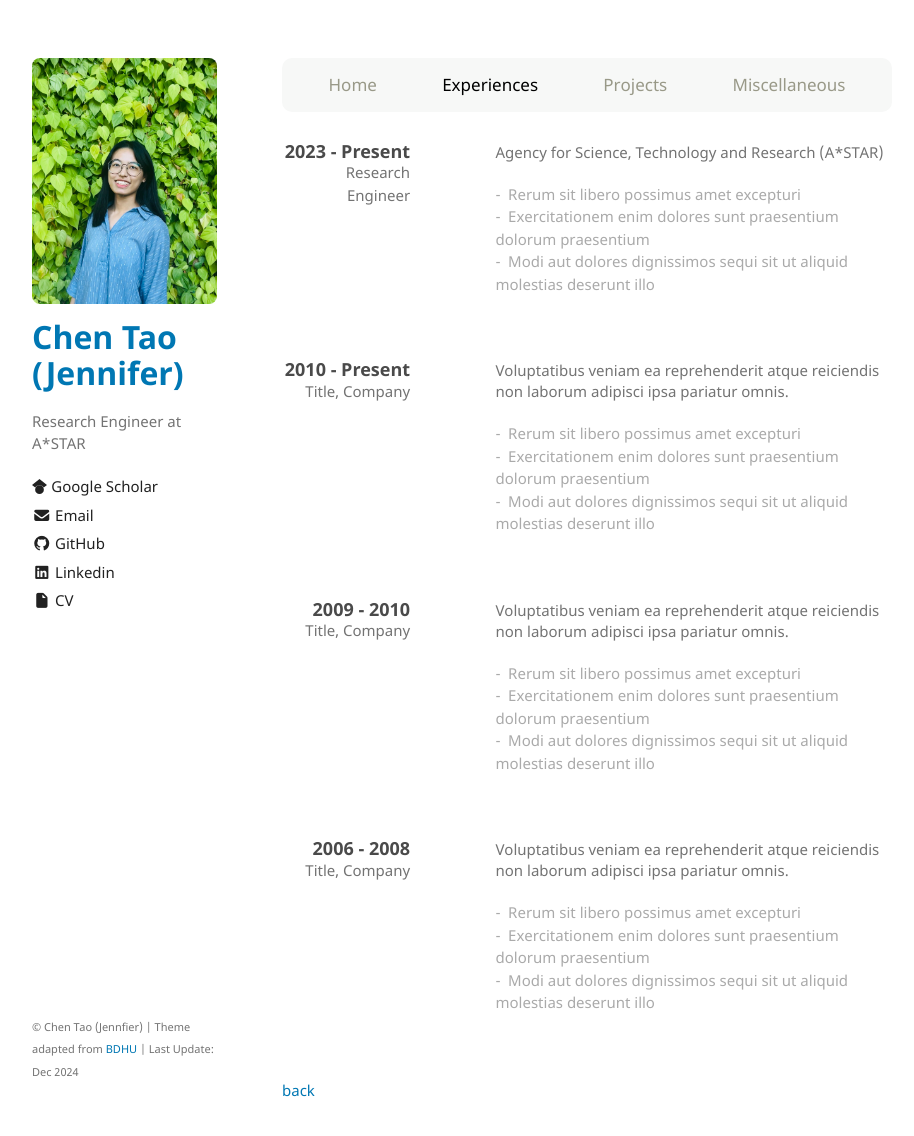
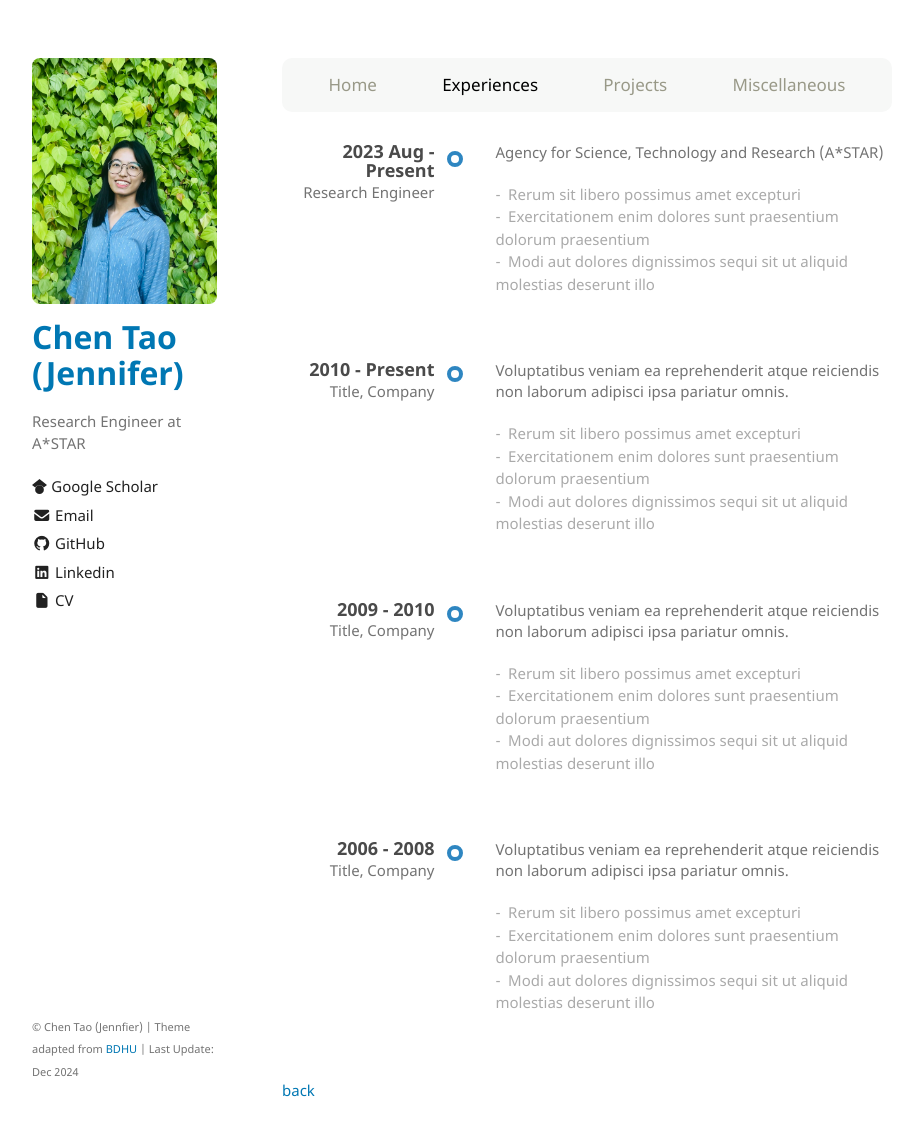
Before and after one commit to TAOC0002/TAOC0002.github.io, a Jekyll site: the page built from another-page.md, in a window 1280 px wide and 1151 px high. Shown: the top 1136 px of the window, without its empty margins (178-1092 px from the left). Built offline with Jekyll 4.4.1, drawn with Linux system fonts in a browser that asks for light colours; the repository's description, which GitHub fills in, is left out.

Commit message:
Edit timeline template

```diff
--- a/another-page.md
+++ b/another-page.md
@@ -11,7 +11,7 @@ layout: default
 <div class="timeline">
   <div class="entry">
     <div class="title">
-      <h3>2023 - Present</h3>
+      <h3>2023 Aug - Present</h3>
       <p>Research Engineer</p>
     </div>
     <div class="body">
--- a/assets/css/style.scss
+++ b/assets/css/style.scss
@@ -96,7 +96,7 @@
 }
 
 $gutter: 20px;
-$border-width: 0px;
+$border-width: 4px;
 $dot-diameter: 8px;
 
 .timeline {
@@ -108,7 +108,7 @@ $dot-diameter: 8px;
     content: '';
     position: absolute;
     top: 0px;
-    // left:calc(33% + 15px); //$gutter/2
+    left:calc(25% - 1.6px); //$gutter/2
     bottom: 0px;
     width: $border-width;
   }
@@ -126,7 +126,7 @@ $dot-diameter: 8px;
   .title {
     margin-bottom: .5em;
     float: left;
-    width: 21%;
+    width: 25%;
     padding-right: $gutter;
     text-align: right;
     position: relative;
@@ -135,7 +135,7 @@ $dot-diameter: 8px;
       position: absolute;
       width: $dot-diameter;
       height: $dot-diameter;
-      border: $border-width solid cornflowerblue;
+      border: $border-width solid #2e86c1 ;
       border-radius:100%;
       top: 15%;
       right: -$dot-diameter;
```
